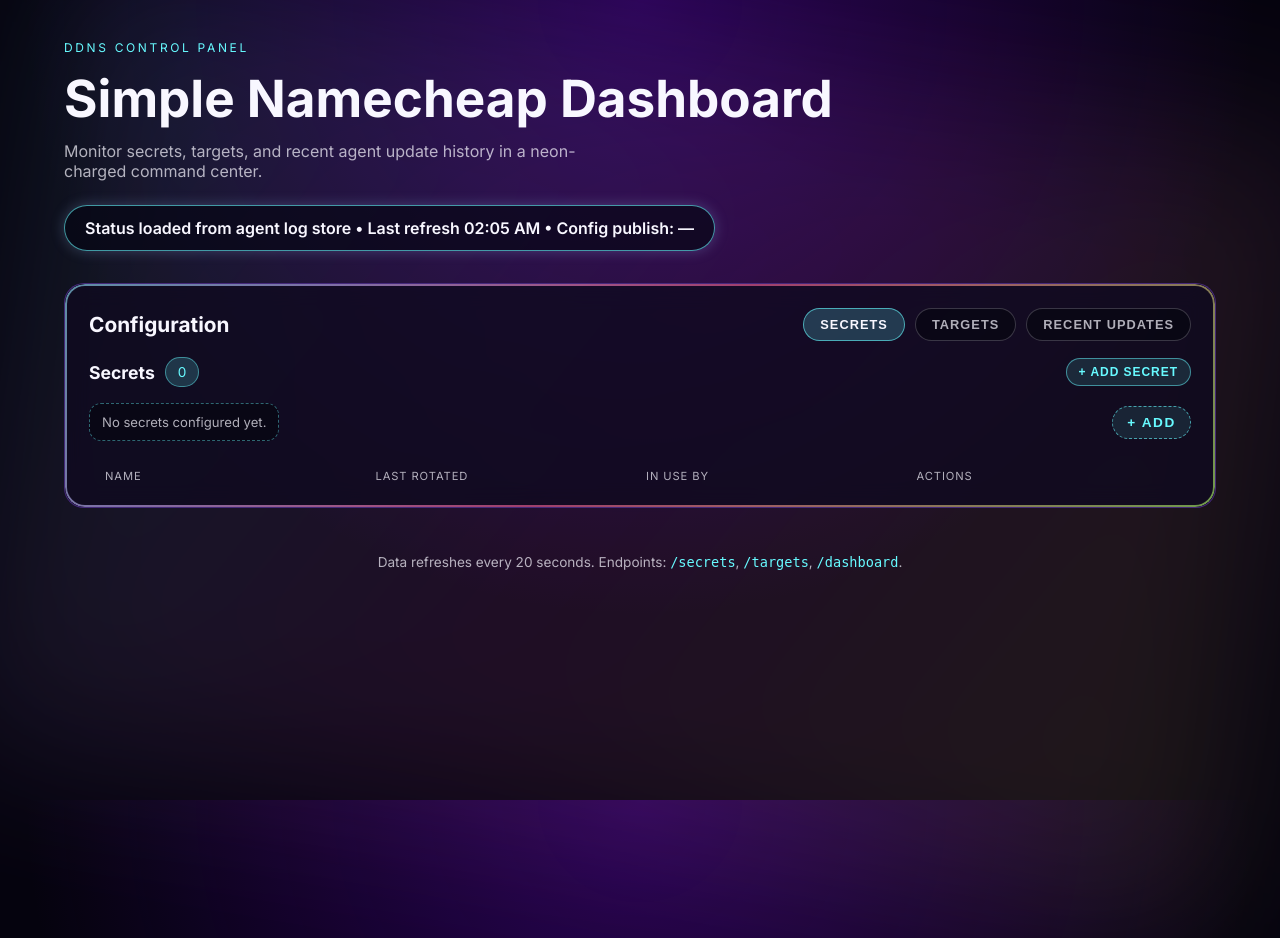
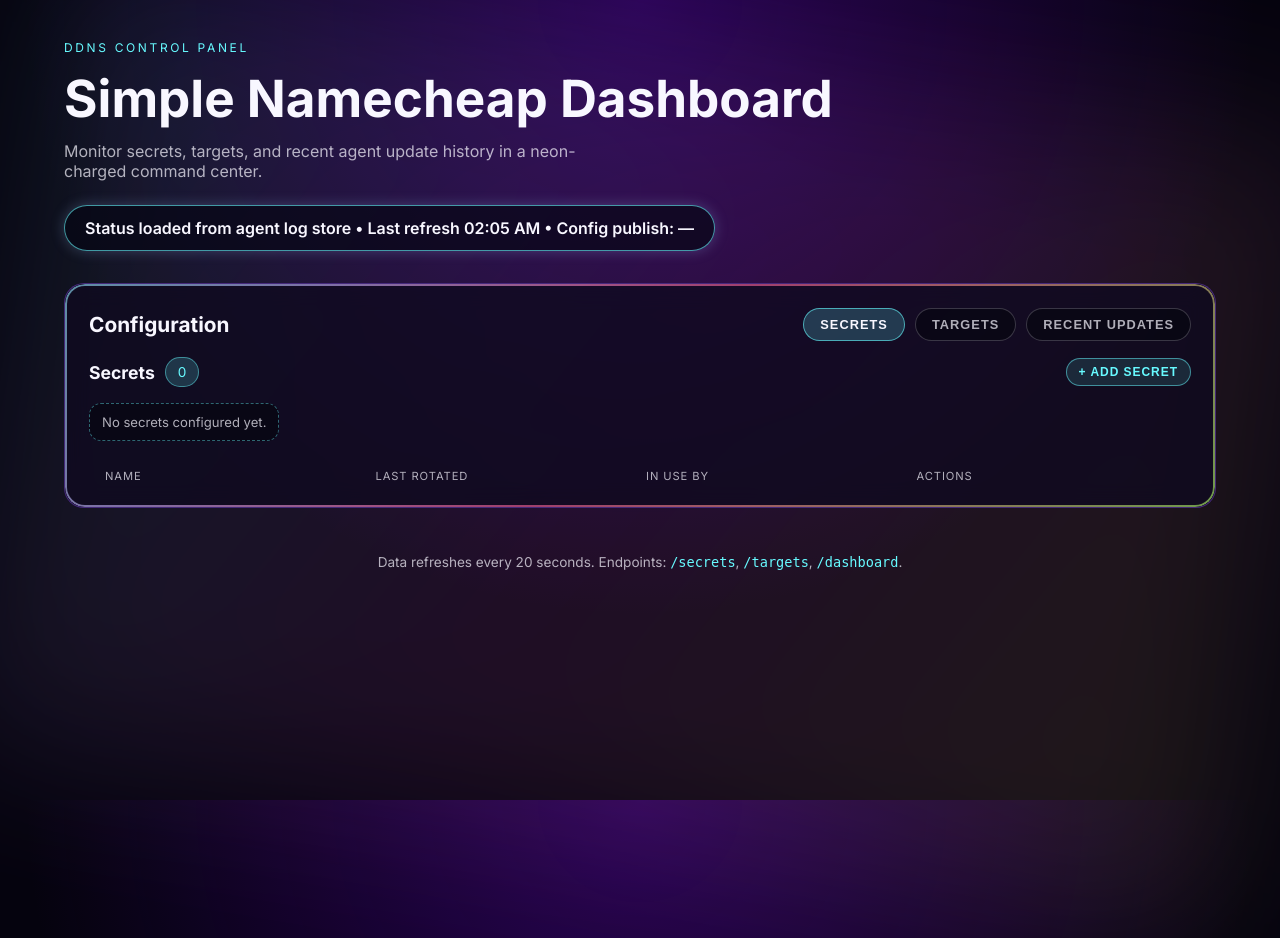
Before and after one commit to magus-warrior/simple-namecheap-ddns, a Flask app: page / in a window 1280 px wide; the page is wider, and only the part inside the window is pictured. Run offline with Flask 3, Linux system fonts and the light colour scheme; data that the repository does not hold is empty.

Commit message:
Simplify add buttons for drawers

```diff
--- a/webapp/static/js/app.js
+++ b/webapp/static/js/app.js
@@ -1,12 +1,10 @@
 const STATUS_PILL = document.getElementById("status-pill");
 const SECRETS_TABLE = document.getElementById("secrets-table");
 const SECRETS_LIST = document.getElementById("secrets-list");
-const SECRET_ADD_TOGGLE = document.getElementById("secret-add-toggle");
 const SECRET_ADD_HEADER = document.getElementById("secret-add-header");
 const SECRET_DRAWER = document.getElementById("secret-drawer");
 const TARGETS_TABLE = document.getElementById("targets-table");
 const TARGETS_LIST = document.getElementById("targets-list");
-const TARGET_ADD_TOGGLE = document.getElementById("target-add-toggle");
 const TARGET_ADD_HEADER = document.getElementById("target-add-header");
 
 const throwResponseError = async (response, fallbackMessage) => {
@@ -377,7 +375,7 @@ const resetSecretForm = () => {
   SECRET_FORM.reset();
   SECRET_SUBMIT.textContent = "Add secret";
   SECRET_CANCEL.hidden = true;
-  toggleDrawer(SECRET_DRAWER, [SECRET_ADD_TOGGLE, SECRET_ADD_HEADER], false);
+  toggleDrawer(SECRET_DRAWER, SECRET_ADD_HEADER, false);
 };
 
 const resetTargetForm = () => {
@@ -387,7 +385,7 @@ const resetTargetForm = () => {
   TARGET_INTERVAL.value = "5";
   TARGET_SUBMIT.textContent = "Add target";
   TARGET_CANCEL.hidden = true;
-  toggleDrawer(TARGET_DRAWER, [TARGET_ADD_TOGGLE, TARGET_ADD_HEADER], false);
+  toggleDrawer(TARGET_DRAWER, TARGET_ADD_HEADER, false);
 };
 
 const resetTargetSecretForm = () => {
@@ -412,7 +410,7 @@ const startSecretEdit = (secret) => {
   SECRET_SUBMIT.textContent = "Update secret";
   SECRET_CANCEL.hidden = false;
   setActiveTab("secrets");
-  ensureDrawerOpen(SECRET_DRAWER, [SECRET_ADD_TOGGLE, SECRET_ADD_HEADER]);
+  ensureDrawerOpen(SECRET_DRAWER, SECRET_ADD_HEADER);
   SECRET_NAME.focus();
 };
 
@@ -423,7 +421,7 @@ const startSecretRotate = (secret) => {
   SECRET_SUBMIT.textContent = "Rotate secret";
   SECRET_CANCEL.hidden = false;
   setActiveTab("secrets");
-  ensureDrawerOpen(SECRET_DRAWER, [SECRET_ADD_TOGGLE, SECRET_ADD_HEADER]);
+  ensureDrawerOpen(SECRET_DRAWER, SECRET_ADD_HEADER);
   SECRET_VALUE.focus();
 };
 
@@ -437,7 +435,7 @@ const startTargetEdit = (target) => {
   TARGET_SUBMIT.textContent = "Update target";
   TARGET_CANCEL.hidden = false;
   setActiveTab("targets");
-  ensureDrawerOpen(TARGET_DRAWER, [TARGET_ADD_TOGGLE, TARGET_ADD_HEADER]);
+  ensureDrawerOpen(TARGET_DRAWER, TARGET_ADD_HEADER);
   TARGET_HOST.focus();
 };
 
@@ -446,7 +444,7 @@ const openSecretAddDrawer = () => {
     resetSecretForm();
   }
   setActiveTab("secrets");
-  ensureDrawerOpen(SECRET_DRAWER, [SECRET_ADD_TOGGLE, SECRET_ADD_HEADER]);
+  ensureDrawerOpen(SECRET_DRAWER, SECRET_ADD_HEADER);
   SECRET_NAME.focus();
 };
 
@@ -455,7 +453,7 @@ const openTargetAddDrawer = () => {
     resetTargetForm();
   }
   setActiveTab("targets");
-  ensureDrawerOpen(TARGET_DRAWER, [TARGET_ADD_TOGGLE, TARGET_ADD_HEADER]);
+  ensureDrawerOpen(TARGET_DRAWER, TARGET_ADD_HEADER);
   TARGET_HOST.focus();
 };
 
@@ -661,18 +659,14 @@ SECRET_CANCEL.addEventListener("click", () => {
   resetSecretForm();
 });
 
-SECRET_ADD_TOGGLE.addEventListener("click", () => {
+SECRET_ADD_HEADER.addEventListener("click", () => {
   if (editingSecretId) {
     resetSecretForm();
   }
-  toggleDrawer(SECRET_DRAWER, [SECRET_ADD_TOGGLE, SECRET_ADD_HEADER]);
+  toggleDrawer(SECRET_DRAWER, SECRET_ADD_HEADER);
   if (!SECRET_DRAWER.hidden) {
     SECRET_NAME.focus();
   }
-});
-
-SECRET_ADD_HEADER.addEventListener("click", () => {
-  openSecretAddDrawer();
 });
 
 TAB_SECRETS.addEventListener("click", () => {
@@ -711,18 +705,14 @@ TARGET_CANCEL.addEventListener("click", () => {
   resetTargetForm();
 });
 
-TARGET_ADD_TOGGLE.addEventListener("click", () => {
+TARGET_ADD_HEADER.addEventListener("click", () => {
   if (editingTargetId) {
     resetTargetForm();
   }
-  toggleDrawer(TARGET_DRAWER, [TARGET_ADD_TOGGLE, TARGET_ADD_HEADER]);
+  toggleDrawer(TARGET_DRAWER, TARGET_ADD_HEADER);
   if (!TARGET_DRAWER.hidden) {
     TARGET_HOST.focus();
   }
-});
-
-TARGET_ADD_HEADER.addEventListener("click", () => {
-  openTargetAddDrawer();
 });
 
 TARGET_SECRET_ADD.addEventListener("click", () => {
--- a/webapp/templates/index.html
+++ b/webapp/templates/index.html
@@ -76,15 +76,6 @@
           </div>
           <div class="list-row">
             <div class="list-row-items" id="secrets-list" aria-live="polite"></div>
-            <button
-              type="button"
-              class="add-button"
-              id="secret-add-toggle"
-              aria-expanded="false"
-              aria-controls="secret-drawer"
-            >
-              + Add
-            </button>
           </div>
           <div class="add-drawer" id="secret-drawer" hidden>
             <form class="form" id="secret-form">
@@ -140,15 +131,6 @@
           </div>
           <div class="list-row">
             <div class="list-row-items" id="targets-list" aria-live="polite"></div>
-            <button
-              type="button"
-              class="add-button"
-              id="target-add-toggle"
-              aria-expanded="false"
-              aria-controls="target-drawer"
-            >
-              + Add
-            </button>
           </div>
           <div class="add-drawer" id="target-drawer" hidden>
             <form class="form" id="target-form">
```
